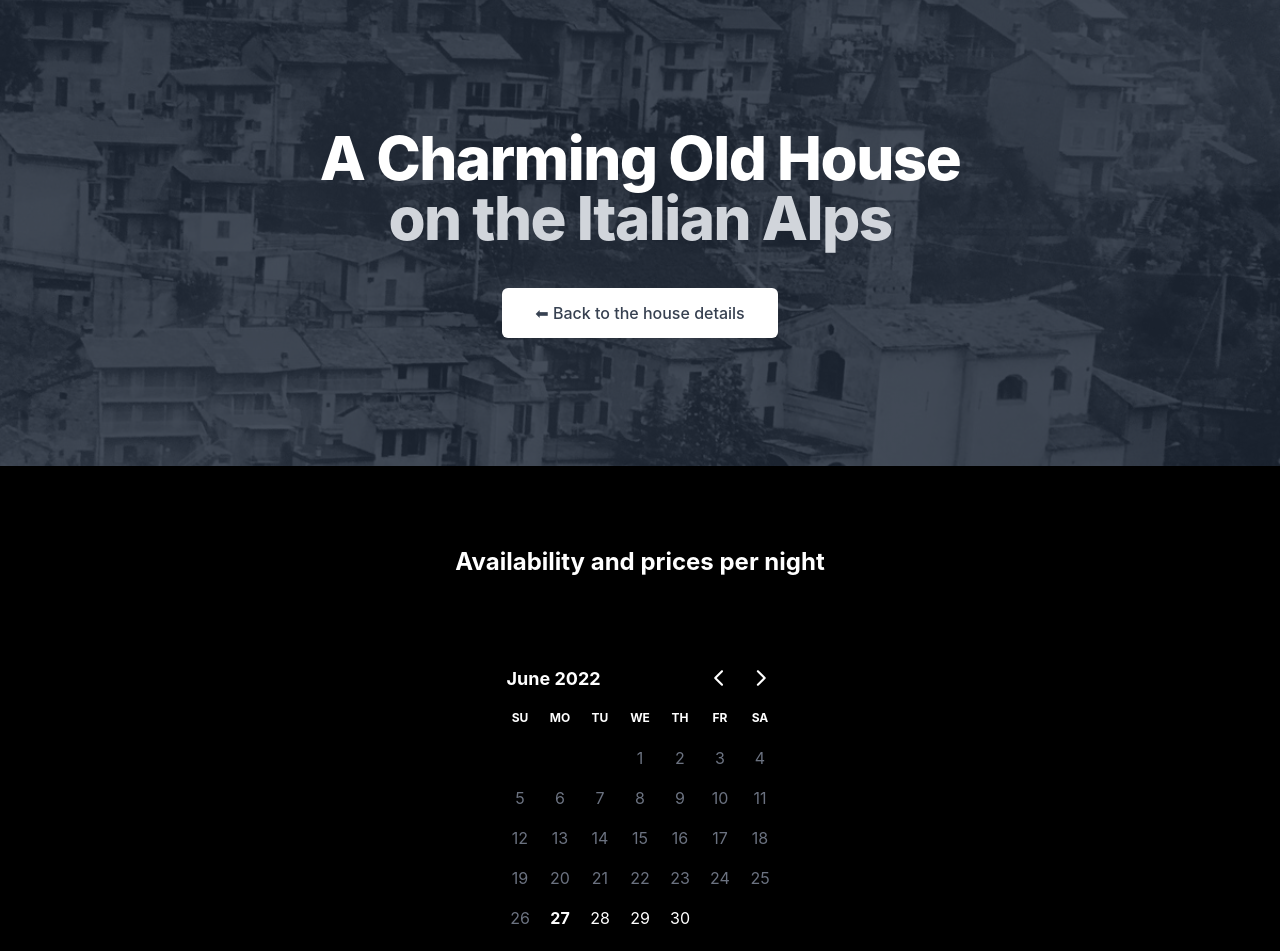
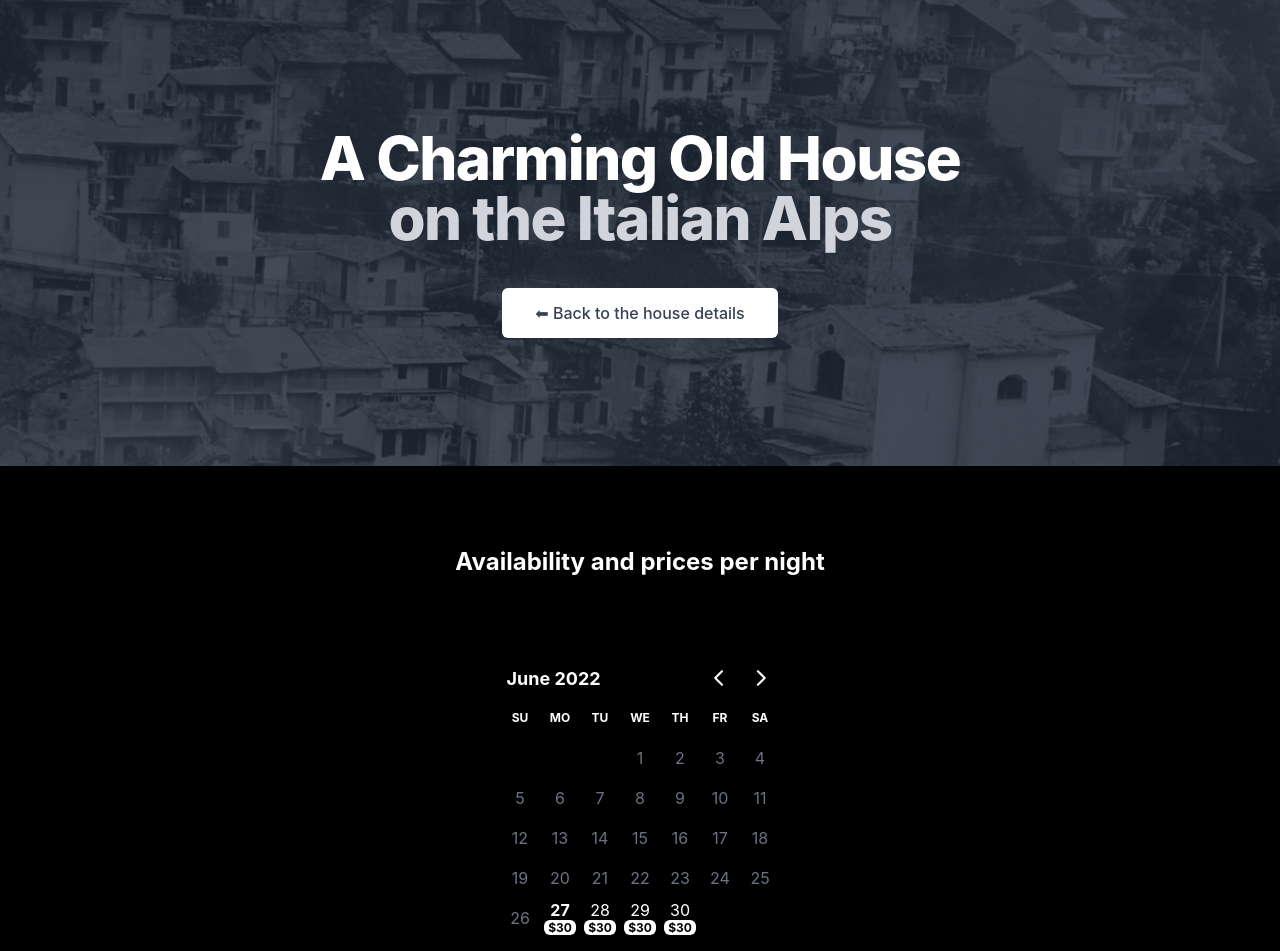
Before and after one commit to JoeLan124/rentalwebsite, a Next.js app: page /calendar in a window 1280 px wide. Shown: the top 951 px of the page. Built offline with nearby package versions, Linux system fonts and the light colour scheme.

Commit message:
04 show prices in calendar

```diff
--- /dev/null
+++ b/lib/cost.js
@@ -0,0 +1,47 @@
+import config from "lib/config";
+
+const get_custom_price_from_config = (date) => {
+  const year = date.getFullYear();
+  const month = date.getMonth() + 1;
+  const day = date.getDate();
+
+  if (config.costs.custom[year]) {
+    if (config.costs.custom[year][month]) {
+      if (config.costs.custom[year][month][day]) {
+        return config.costs.custom[year][month][day];
+      }
+      if (
+        is_weekend(date) &&
+        config.costs.custom[year][month]["default_weekend"]
+      ) {
+        return config.costs.custom[year][month]["default_weekend"];
+      }
+      if (
+        !is_weekend(date) &&
+        config.costs.custom[year][month]["default_weekday"]
+      ) {
+        return config.costs.custom[year][month]["default_weekday"];
+      }
+    }
+  }
+
+  return null;
+};
+
+export const is_weekend = (date) => {
+  return date.getDay() === 5 || date.getDay() === 6 ? true : false;
+};
+
+export function getCost(date) {
+  let price = config.costs.default_weekday;
+
+  if (is_weekend(date)) {
+    price = config.costs.default_weekend;
+  }
+
+  if (get_custom_price_from_config(date)) {
+    price = get_custom_price_from_config(date);
+  }
+
+  return price;
+}
--- a/pages/calendar.js
+++ b/pages/calendar.js
@@ -3,6 +3,7 @@
 import { DayPicker } from "react-day-picker";
 import "react-day-picker/dist/style.css";
 import { isDaySelectable } from "lib/dates";
+import { getCost } from "lib/cost";
 
 export default function Calendar() {
   return (
@@ -51,13 +52,22 @@
             <DayPicker
               components={{
                 DayContent: (props) => (
-                  <div className="relative text-right">
+                  <div className="relative text-center ">
                     <div
                       className={
                         !isDaySelectable(props.date) && "text-gray-500"
                       }
                     >
-                      {props.date.getDate()}
+                      <div>{props.date.getDate()}</div>
+                      {isDaySelectable(props.date) && (
+                        <div className="-mt-2 ">
+                          <span
+                            className={`bg-white  text-black rounded-md text-xs font-bold px-1`}
+                          >
+                            ${getCost(props.date)}
+                          </span>
+                        </div>
+                      )}
                     </div>
                   </div>
                 ),
--- a/styles/globals.css
+++ b/styles/globals.css
@@ -21,3 +21,7 @@
 @tailwind base;
 @tailwind components;
 @tailwind utilities;
+
+.rdp-day {
+  border-radius: 0 !important;
+}
```
